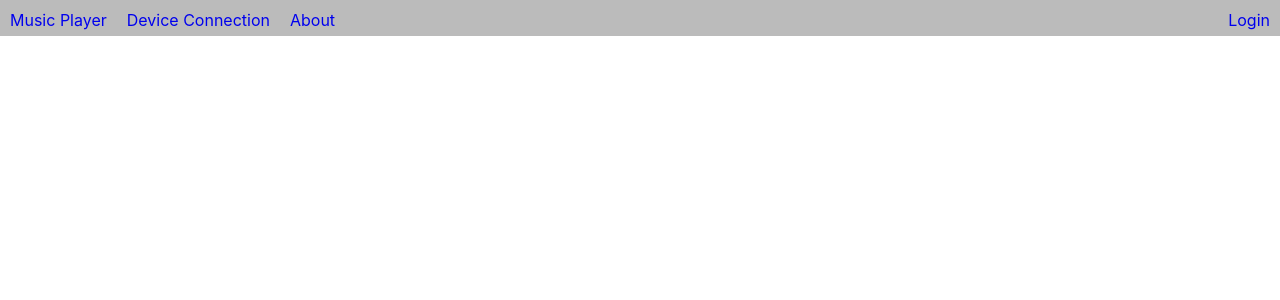
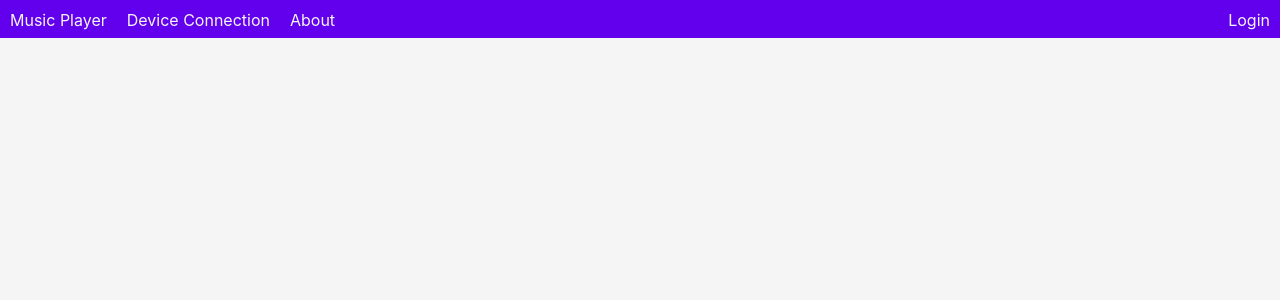
Before and after one commit to rileycleavenger/TheModernJukebox, a React (Create React App) app in the folder the-modern-jukebox-react-app/: page / in a window 1280 px wide. Shown: the top 300 px of the page. Built offline with nearby package versions, Linux system fonts and the light colour scheme.

Commit message:
nav bar with colors and color varibles are running

```diff
--- a/the-modern-jukebox-react-app/src/App.css
+++ b/the-modern-jukebox-react-app/src/App.css
@@ -1,10 +1,16 @@
+.App {
+  background-color: var(--background-color);
+  height: 100vh;
+}
+
 .navbar-container {
   position: sticky;
   top: 0;
   width: 100%;
-  background-color: #BBB;
+  background-color: blue;
   z-index: 999;
-  height: 4.5vh;
+  height: 4.75vh;
+  background-color: var(--primary-color);
 }
 
 #nav-list {
@@ -28,6 +34,7 @@
 
 .nav-bar a {
   text-decoration: none;
+  color: var(--text-color);
 }
 
 .page-content {
--- a/the-modern-jukebox-react-app/src/App.tsx
+++ b/the-modern-jukebox-react-app/src/App.tsx
@@ -2,7 +2,7 @@ import React from 'react';
 import logo from './logo.svg';
 import './App.css';
 import AppRouter from './AppRouter';
-
+import './variables.css'
 
 function App() {
   return (
--- /dev/null
+++ b/the-modern-jukebox-react-app/src/variables.css
@@ -0,0 +1,7 @@
+:root {
+    --primary-color: #6200EE;
+    --secondary-color: #3700B3;
+    --tertiary-color: #BB86FC;
+    --background-color: #F5F5F5;
+    --text-color: #F5F5F5;
+  }
```
